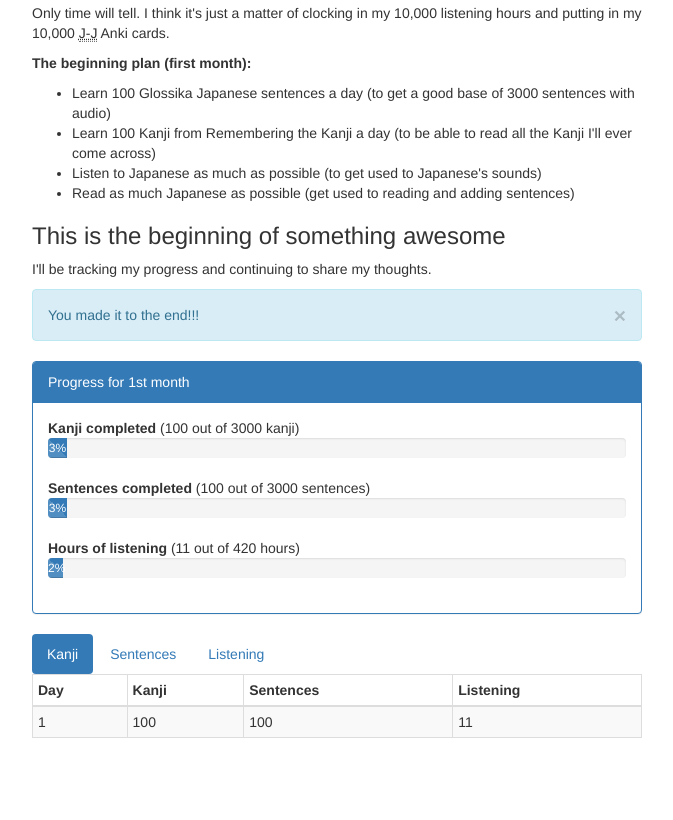
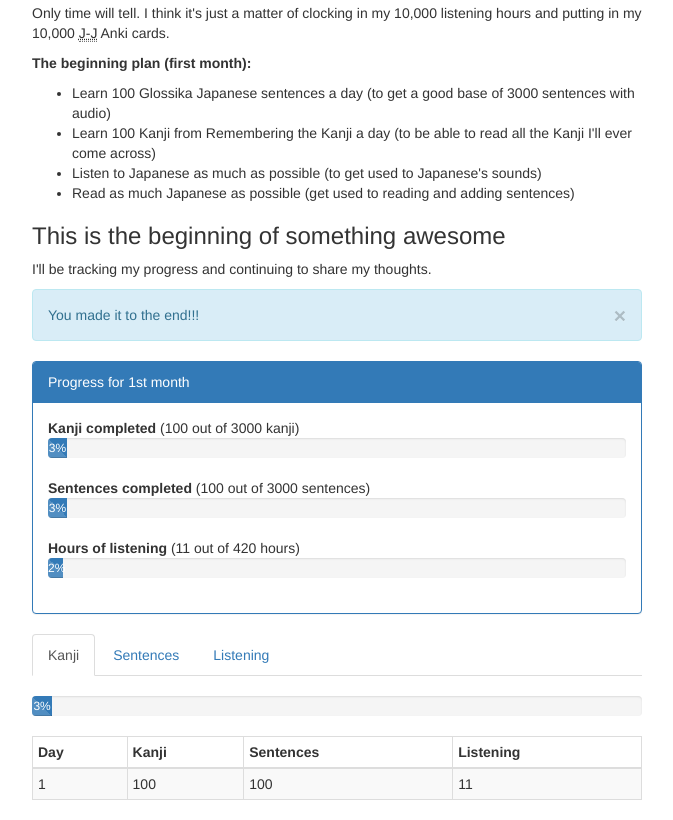
Before and after one commit to learning-forever/learning-forever.github.io, a plain HTML site: page index.html in a window 1280 px wide. Shown: the part 951-1771 px from the top of the page, without its empty margins (303-976 px from the left). Before the commit the page ends 1709 px from the top, so only its background shows below. Drawn offline with nearby package versions, Linux system fonts and the light colour scheme.

Commit message:
Update index.html

```diff
--- a/index.html
+++ b/index.html
@@ -114,11 +114,29 @@
       </div>
     </div>
 
-    <ul class="nav nav-pills">
-      <li class="active" data-toggle="tab"><a href="#">Kanji</a></li>
-      <li data-toggle="tab"><a href="#">Sentences</a></li>
-      <li data-toggle="tab"><a href="#">Listening</a></li>
+    <ul class="nav nav-tabs">
+      <li class="active"><a href="#option-1" data-toggle="tab">Kanji</a></li>
+      <li><a href="#option-2" data-toggle="tab">Sentences</a></li>
+      <li><a href="#option-3" data-toggle="tab">Listening</a></li>
     </ul>
+    <br>
+    <div class="tab-content">
+      <div id="option-1" class="tab-pane active">
+        <div class="progress">
+          <div class="progress-bar progress-bar-striped active" style="width: 3.3%">3%</div>
+        </div>
+      </div>
+      <div id="option-2" class="tab-pane">
+        <div class="progress">
+          <div class="progress-bar progress-bar-striped active" style="width: 3.3%">3%</div>
+        </div>
+      </div>
+      <div id="option-3" class="tab-pane">
+        <div class="progress">
+          <div class="progress-bar progress-bar-striped active" style="width: 2.6%">2%</div>
+        </div>
+      </div>
+    </div>
 
     <table class="table table-condensed table-striped table-hover table-bordered">
       <thead>
```
